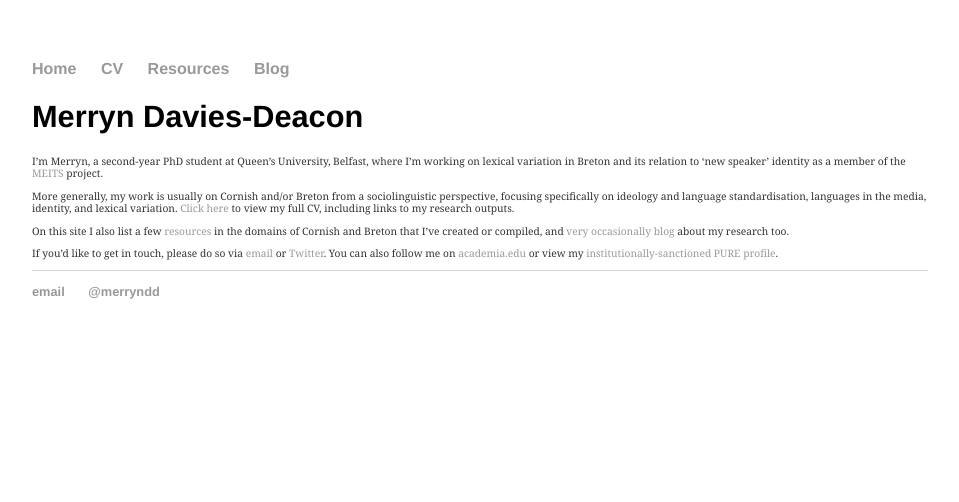
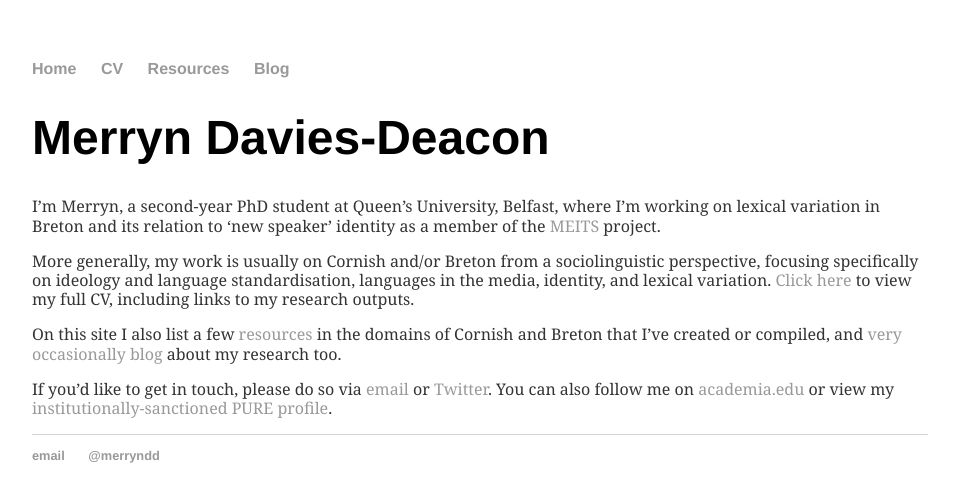
Before and after one commit to merryndd/merryndd.github.io, a Jekyll site: the page built from index.html, in a window 1280 px wide. Shown: the top 502 px of the page, without its empty margins (160-1119 px from the left). Built offline with Jekyll 4.4.1, drawn with Linux system fonts in a browser that asks for light colours.

Commit message:
Update main.css

```diff
--- a/css/main.css
+++ b/css/main.css
@@ -13,7 +13,7 @@ nav ul li, footer ul li {
     margin-right: 20px;
 }
 
-div {
+div ul {
     font-family:'Georgia', 'Serif';
     font-size: .8em;
 }
```
